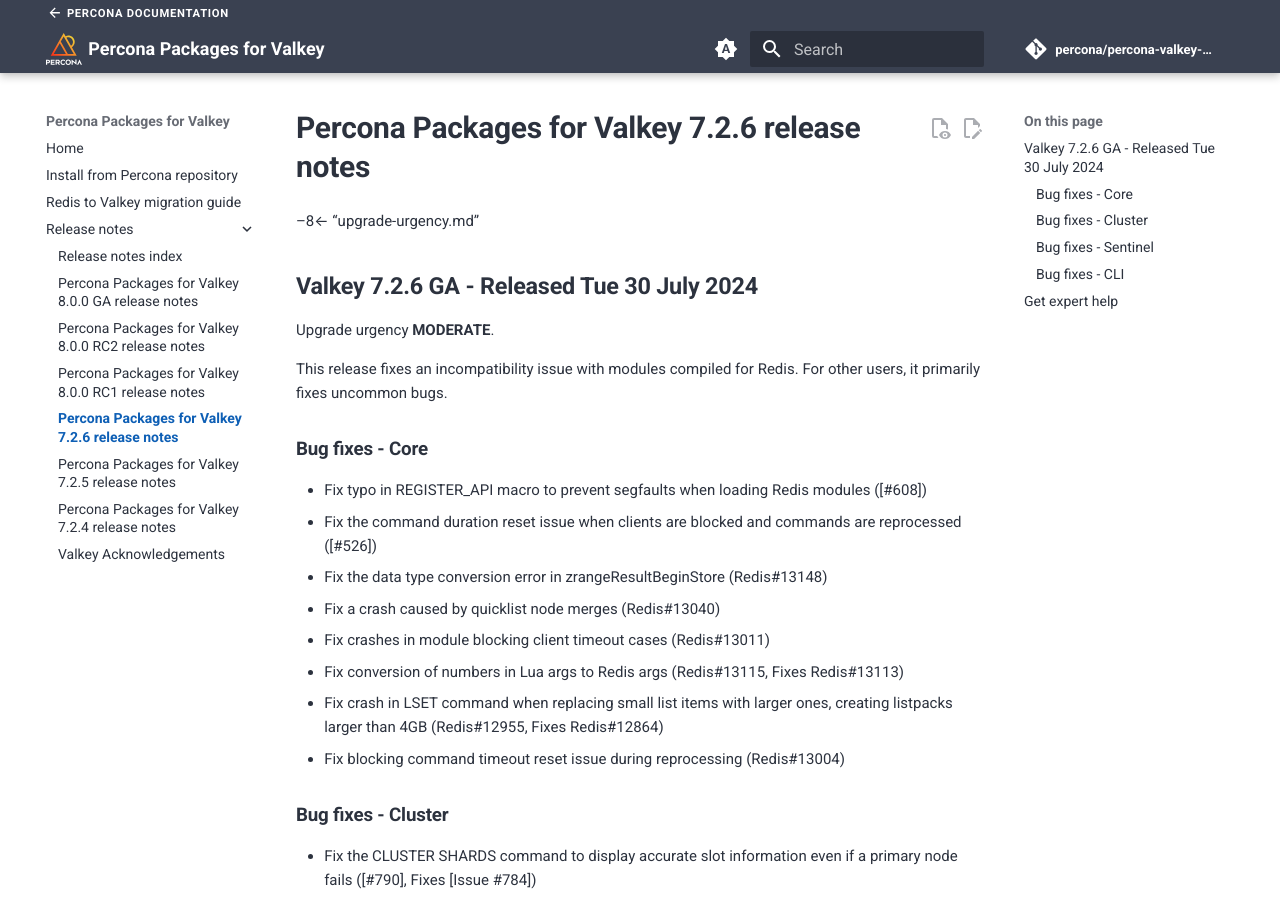
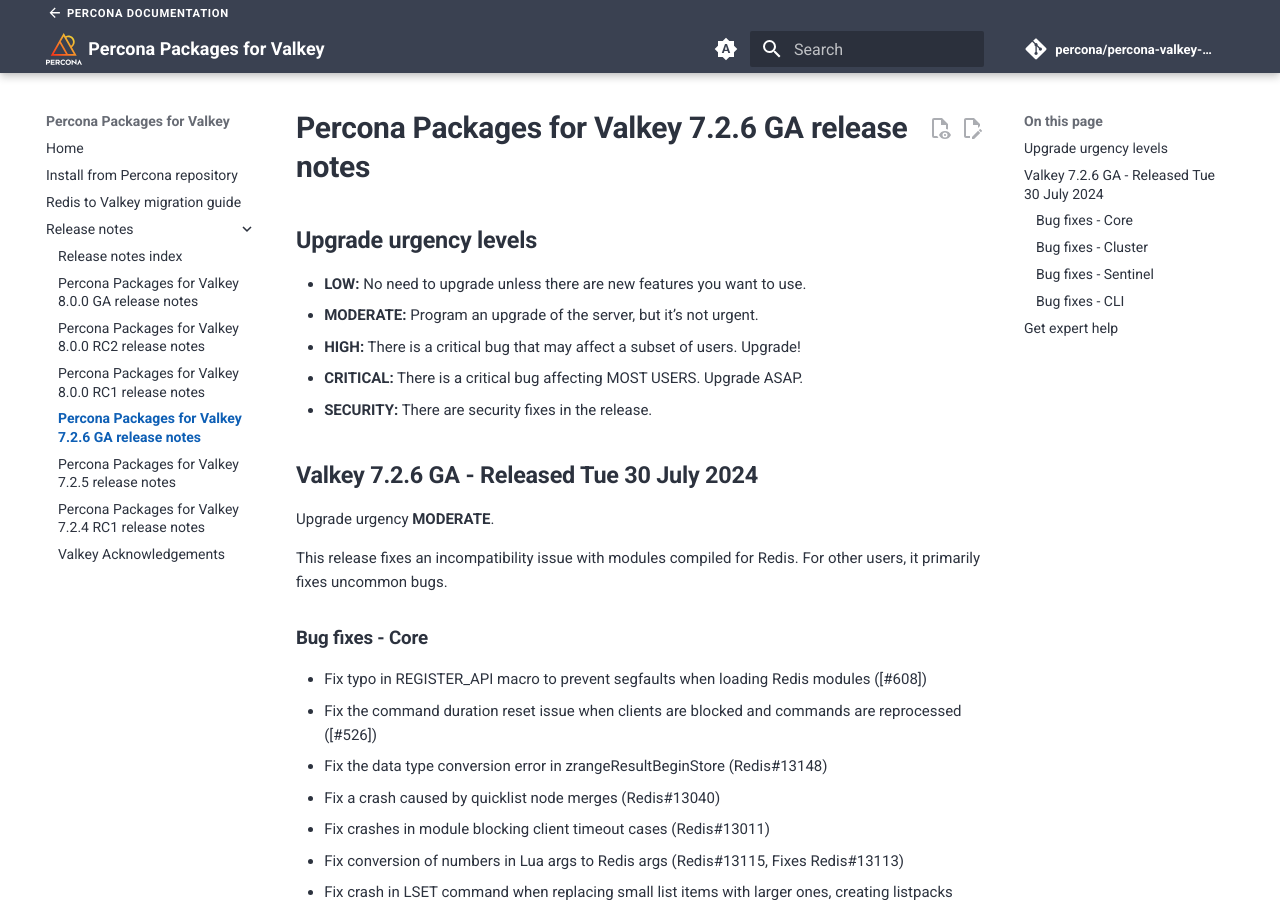
Before and after one commit to percona/percona-valkey-doc, an MkDocs documentation site: the page built from docs/release-notes/7.2.6.md, in a window 1280 px wide and 900 px high. Built offline with MkDocs 1.6.1 and Material for MkDocs 9.7.7, drawn with Linux system fonts in a browser that asks for light colours; nearby versions of some CDN libraries; some web fonts are replaced; comment, search, counter and statistics services are not loaded.

Commit message:
Fix 7.2. titles

```diff
--- a/docs/release-notes/7.2.4.md
+++ b/docs/release-notes/7.2.4.md
@@ -1,4 +1,4 @@
-# Percona Packages for Valkey 7.2.4 release notes
+# Percona Packages for Valkey 7.2.4 RC1 release notes
 
 --8<-- "upgrade-urgency.md"
 
--- a/docs/release-notes/7.2.6.md
+++ b/docs/release-notes/7.2.6.md
@@ -1,6 +1,7 @@
-# Percona Packages for Valkey 7.2.6 release notes
+# Percona Packages for Valkey 7.2.6 GA release notes
 
---8<-- “upgrade-urgency.md”
+--8<-- "upgrade-urgency.md"
+
 
 ## <a id="726-ga-valkey-released-tue-30-july-2024"></a>Valkey 7.2.6 GA - Released Tue 30 July 2024
 
```
Also changed, not shown: docs/release-notes/7.2.5.md (+1 -0 lines).
